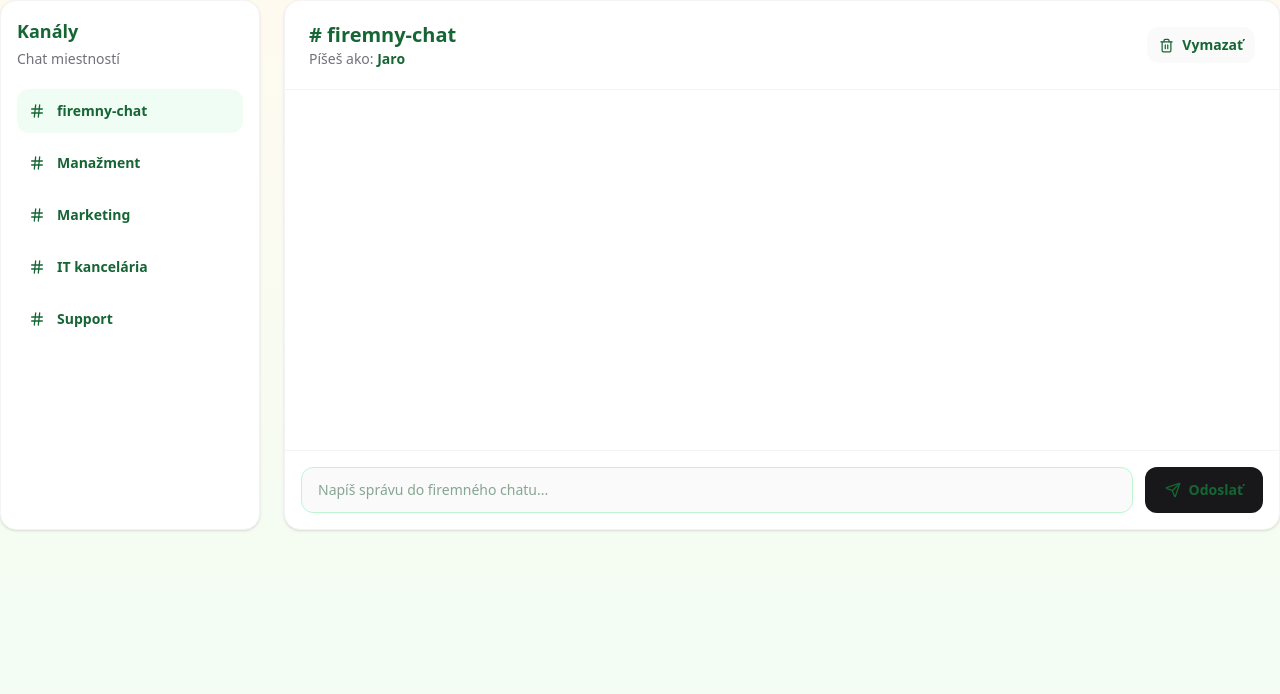
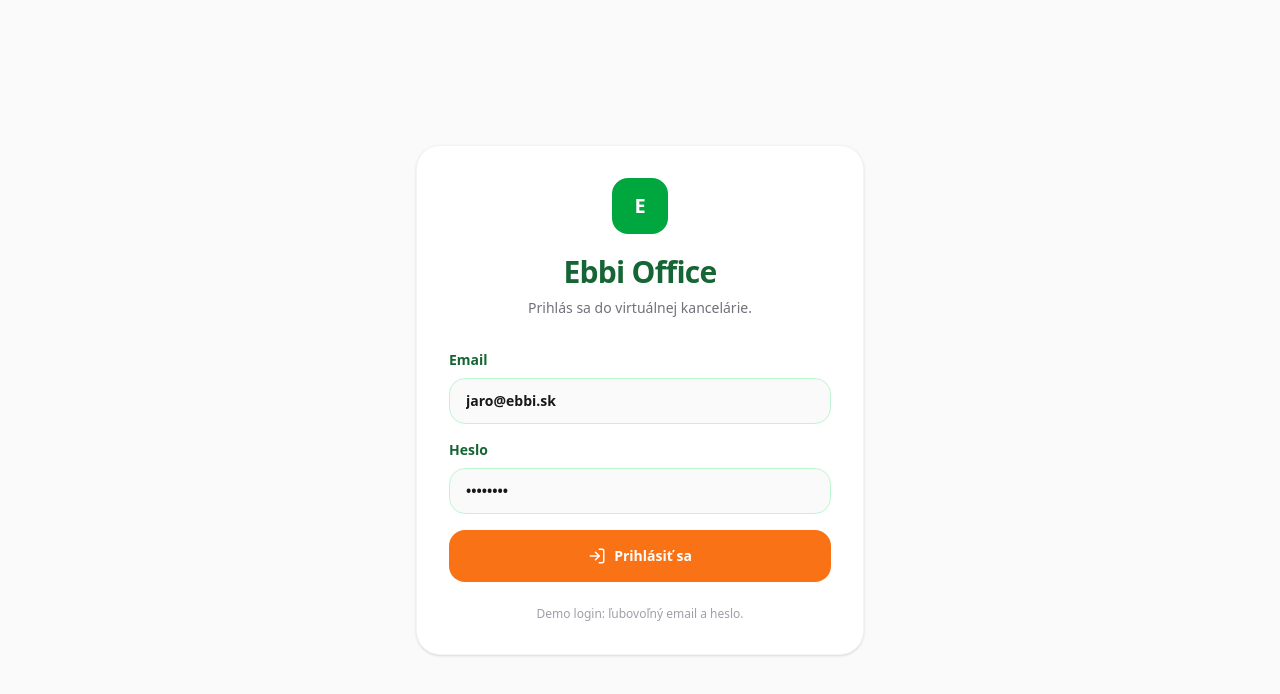
Before and after one commit to EbbiSK/virtualna-kancelaria, a React (Vite) app: page / in a window 1280 px wide. Before the commit this address led to /chat. Shown: the top 694 px of the page. Built offline with nearby package versions, Linux system fonts and the light colour scheme.

Commit message:
Restore main app shell

```diff
--- a/src/App.tsx
+++ b/src/App.tsx
@@ -1,17 +1,7 @@
-import { Navigate, Route, Routes } from "react-router-dom";
-
-import OfficeChat from "./components/OfficeChat";
+import HomeView from "./components/HomeView";
 
 function App() {
-  return (
-    <Routes>
-      <Route path="/" element={<Navigate to="/chat" replace />} />
-
-      <Route path="/chat" element={<OfficeChat />} />
-
-      <Route path="/chat/:roomSlug" element={<OfficeChat />} />
-    </Routes>
-  );
+  return <HomeView />;
 }
 
 export default App;
```
